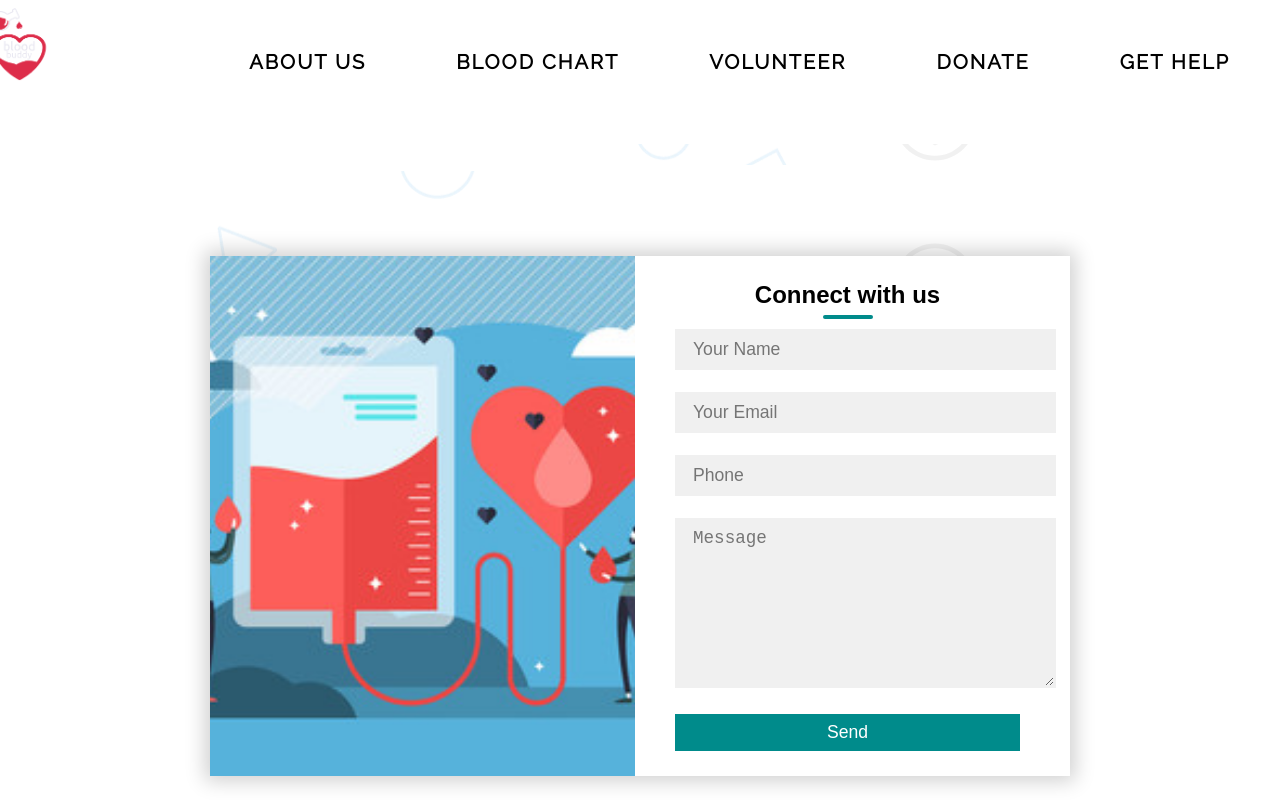
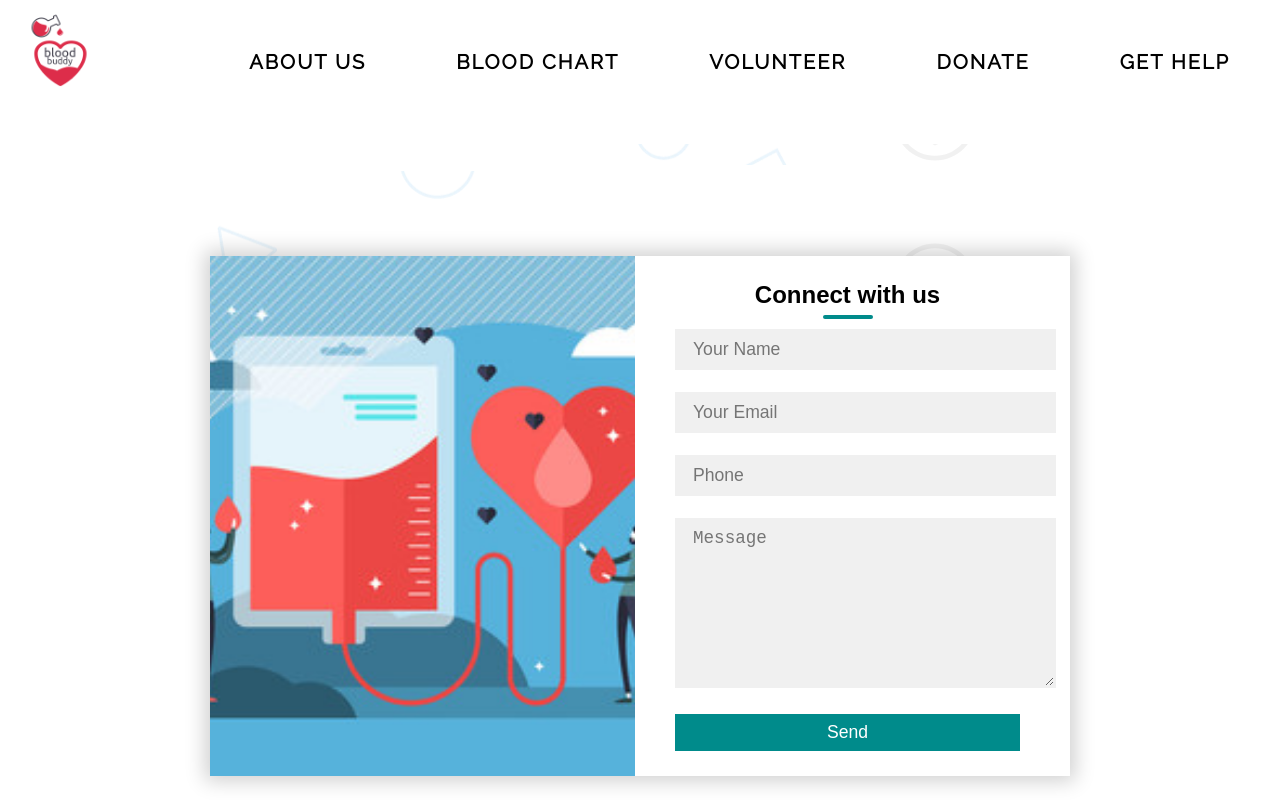
Before and after one commit to samyakjain5901/BloodForYou, a website: page help.html in a window 1280 px wide. Shown: the top 800 px of the page. Drawn offline with Linux system fonts and the light colour scheme; a web font is replaced by a local one.

Commit message:
Fourth Commit

```diff
--- a/help.css
+++ b/help.css
@@ -35,8 +35,8 @@ header {
 
 #logo {
   position: absolute;
-  top: 20%;
-  left: 5%;
+  top: 25%;
+  left: 8%;
   height: 40px;
   width: 100px;
   transform: translate(-50%, -50%);
--- a/help.html
+++ b/help.html
@@ -18,7 +18,7 @@
       <nav>
         <div id="logo">
           <div id="logo">
-            <a href="index.html"><img src="./Images/bb_logo(white).png" /> </a>
+            <a href="index.html"><img src="./Images/bb_logo(black).png" /> </a>
           </div>
         </div>
         <div class="header-list">
```
